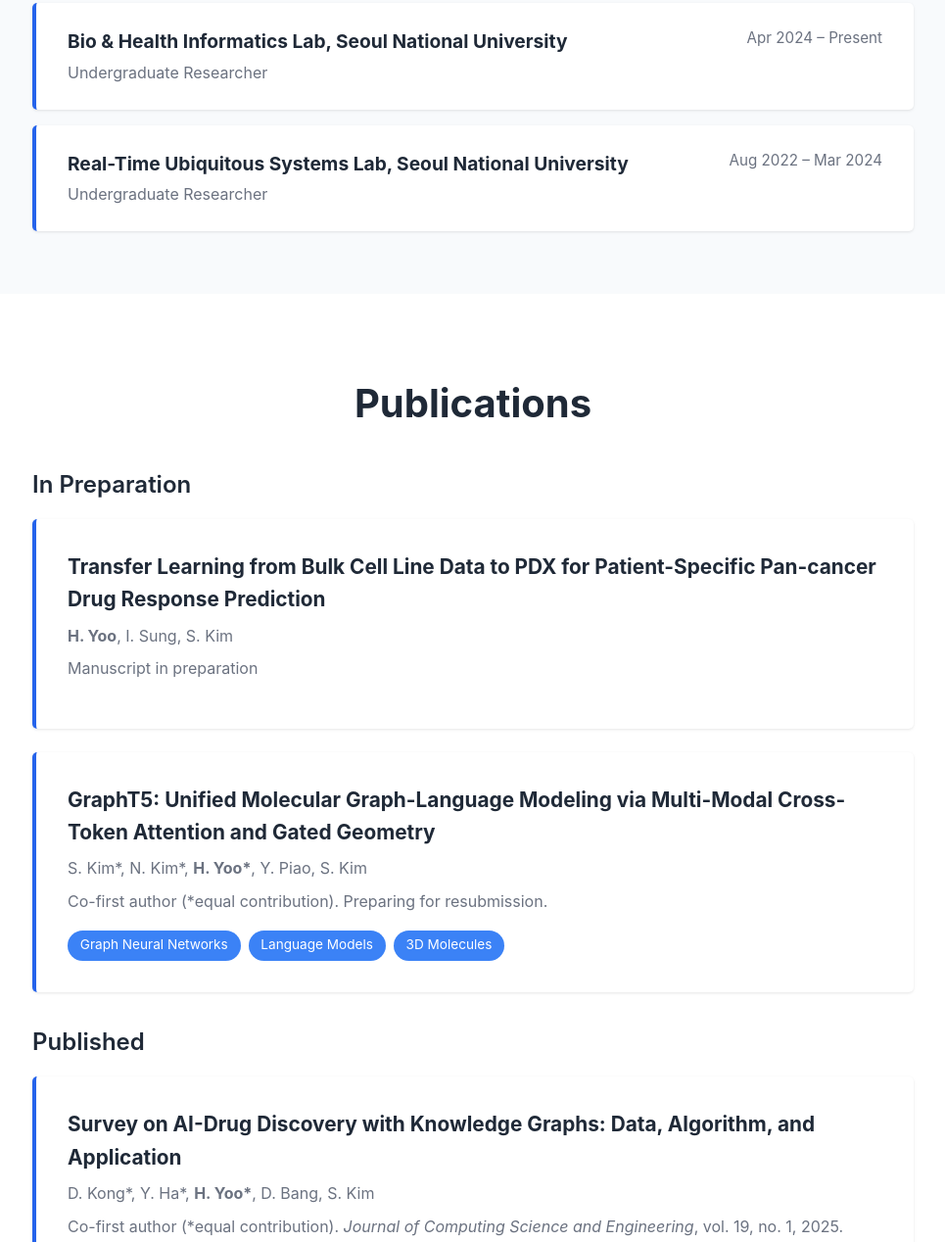
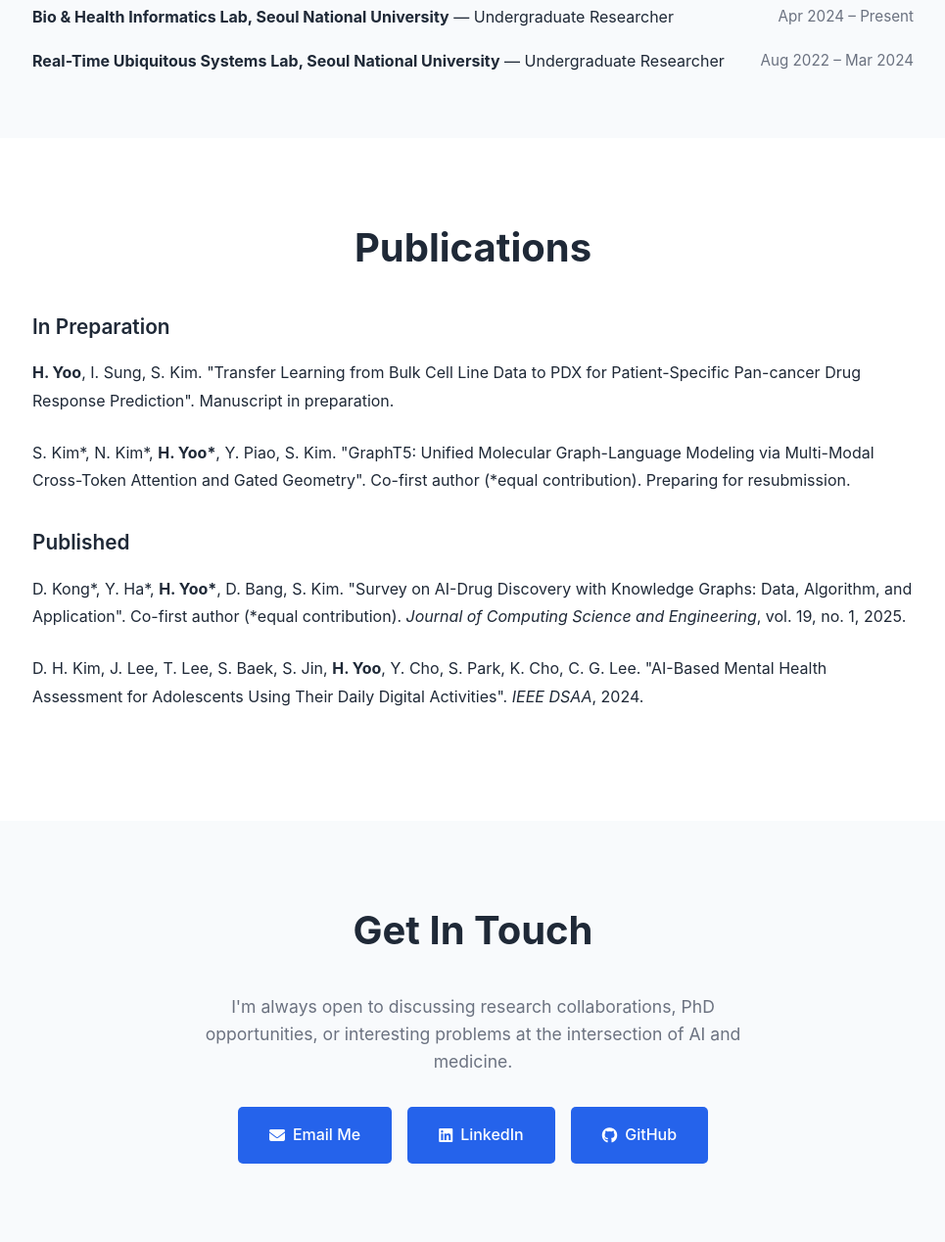
Before and after one commit to hanE111/hane111.github.io, a plain HTML site: page index.html in a window 1280 px wide. Shown: the part 1623-2891 px from the top of the page at 98% size, without its empty margins (157-1122 px from the left). Drawn offline with Linux system fonts and the light colour scheme.

Commit message:
no cards

```diff
--- a/index.html
+++ b/index.html
@@ -82,22 +82,12 @@
                 <h2>Research Experience</h2>
                 <div class="experience-list">
                     <div class="experience-item">
-                        <div class="experience-header">
-                            <div>
-                                <h3>Bio & Health Informatics Lab, Seoul National University</h3>
-                                <p class="position">Undergraduate Researcher</p>
-                            </div>
-                            <p class="date">Apr 2024 – Present</p>
-                        </div>
+                        <strong>Bio & Health Informatics Lab, Seoul National University</strong> — Undergraduate Researcher
+                        <span class="date">Apr 2024 – Present</span>
                     </div>
                     <div class="experience-item">
-                        <div class="experience-header">
-                            <div>
-                                <h3>Real-Time Ubiquitous Systems Lab, Seoul National University</h3>
-                                <p class="position">Undergraduate Researcher</p>
-                            </div>
-                            <p class="date">Aug 2022 – Mar 2024</p>
-                        </div>
+                        <strong>Real-Time Ubiquitous Systems Lab, Seoul National University</strong> — Undergraduate Researcher
+                        <span class="date">Aug 2022 – Mar 2024</span>
                     </div>
                 </div>
             </div>
@@ -111,43 +101,20 @@
                 <h3 class="pub-category">In Preparation</h3>
                 <div class="publication-list">
                     <div class="publication-item">
-                        <h3>Transfer Learning from Bulk Cell Line Data to PDX for Patient-Specific Pan-cancer Drug Response Prediction</h3>
-                        <p class="authors"><strong>H. Yoo</strong>, I. Sung, S. Kim</p>
-                        <p class="details">Manuscript in preparation</p>
+                        <strong>H. Yoo</strong>, I. Sung, S. Kim. "Transfer Learning from Bulk Cell Line Data to PDX for Patient-Specific Pan-cancer Drug Response Prediction". Manuscript in preparation.
                     </div>
                     <div class="publication-item">
-                        <h3>GraphT5: Unified Molecular Graph-Language Modeling via Multi-Modal Cross-Token Attention and Gated Geometry</h3>
-                        <p class="authors">S. Kim*, N. Kim*, <strong>H. Yoo*</strong>, Y. Piao, S. Kim</p>
-                        <p class="details">Co-first author (*equal contribution). Preparing for resubmission.</p>
-                        <div class="pub-tags">
-                            <span class="tag">Graph Neural Networks</span>
-                            <span class="tag">Language Models</span>
-                            <span class="tag">3D Molecules</span>
-                        </div>
+                        S. Kim*, N. Kim*, <strong>H. Yoo*</strong>, Y. Piao, S. Kim. "GraphT5: Unified Molecular Graph-Language Modeling via Multi-Modal Cross-Token Attention and Gated Geometry". Co-first author (*equal contribution). Preparing for resubmission.
                     </div>
                 </div>
 
                 <h3 class="pub-category">Published</h3>
                 <div class="publication-list">
                     <div class="publication-item">
-                        <h3>Survey on AI-Drug Discovery with Knowledge Graphs: Data, Algorithm, and Application</h3>
-                        <p class="authors">D. Kong*, Y. Ha*, <strong>H. Yoo*</strong>, D. Bang, S. Kim</p>
-                        <p class="details">Co-first author (*equal contribution). <em>Journal of Computing Science and Engineering</em>, vol. 19, no. 1, 2025.</p>
-                        <div class="pub-tags">
-                            <span class="tag">Knowledge Graphs</span>
-                            <span class="tag">Drug Discovery</span>
-                            <span class="tag">Survey Paper</span>
-                        </div>
+                        D. Kong*, Y. Ha*, <strong>H. Yoo*</strong>, D. Bang, S. Kim. "Survey on AI-Drug Discovery with Knowledge Graphs: Data, Algorithm, and Application". Co-first author (*equal contribution). <em>Journal of Computing Science and Engineering</em>, vol. 19, no. 1, 2025.
                     </div>
                     <div class="publication-item">
-                        <h3>AI-Based Mental Health Assessment for Adolescents Using Their Daily Digital Activities</h3>
-                        <p class="authors">D. H. Kim, J. Lee, T. Lee, S. Baek, S. Jin, <strong>H. Yoo</strong>, Y. Cho, S. Park, K. Cho, C. G. Lee</p>
-                        <p class="details"><em>IEEE DSAA</em>, 2024.</p>
-                        <div class="pub-tags">
-                            <span class="tag">Mental Health</span>
-                            <span class="tag">Behavioral AI</span>
-                            <span class="tag">Clinical Applications</span>
-                        </div>
+                        D. H. Kim, J. Lee, T. Lee, S. Baek, S. Jin, <strong>H. Yoo</strong>, Y. Cho, S. Park, K. Cho, C. G. Lee. "AI-Based Mental Health Assessment for Adolescents Using Their Daily Digital Activities". <em>IEEE DSAA</em>, 2024.
                     </div>
                 </div>
             </div>
--- a/style.css
+++ b/style.css
@@ -201,24 +201,6 @@ h2 {
 }
 
 /* Experience Section */
-.publication-list {
-    max-width: 900px;
-    margin: 0 auto;
-}
-
-.pub-category {
-    font-size: 1.5rem;
-    color: var(--text-dark);
-    margin: 2rem auto 1rem;
-    max-width: 900px;
-    text-align: left;
-    font-weight: 600;
-}
-
-.pub-category:first-of-type {
-    margin-top: 1rem;
-}
-
 /* Experience Section */
 .experience {
     padding: 3rem 0 !important;
@@ -230,80 +212,40 @@ h2 {
 }
 
 .experience-item {
-    background-color: var(--bg-white);
-    padding: 1.5rem 2rem;
     margin-bottom: 1rem;
-    border-radius: 5px;
-    border-left: 4px solid var(--primary-color);
-    box-shadow: var(--shadow);
+    color: var(--text-dark);
+    line-height: 1.8;
 }
 
-.experience-header {
-    display: flex;
-    justify-content: space-between;
-    align-items: flex-start;
-}
-
-.experience-header h3 {
-    font-size: 1.2rem;
-    color: var(--text-dark);
-    margin-bottom: 0.25rem;
-}
-
-.position {
+.experience-item .date {
+    float: right;
     color: var(--text-light);
-    margin: 0;
-    font-size: 1rem;
-}
-
-.date {
-    color: var(--text-light);
-    white-space: nowrap;
     font-size: 0.95rem;
 }
 
 /* Publications Section */
+.publication-list {
+    max-width: 900px;
+    margin: 0 auto 2rem;
+}
 
 .publication-item {
-    background-color: var(--bg-white);
-    padding: 2rem;
     margin-bottom: 1.5rem;
-    border-radius: 5px;
-    border-left: 4px solid var(--primary-color);
-    box-shadow: var(--shadow);
+    color: var(--text-dark);
+    line-height: 1.8;
 }
 
-.publication-item h3 {
+.pub-category {
     font-size: 1.3rem;
-    margin-bottom: 0.5rem;
     color: var(--text-dark);
+    margin: 2rem auto 1rem;
+    max-width: 900px;
     text-align: left;
+    font-weight: 600;
 }
 
-.authors {
-    font-size: 1rem;
-    color: var(--text-light);
-    margin-bottom: 0.5rem;
-}
-
-.details {
-    color: var(--text-light);
-    margin-bottom: 1rem;
-    line-height: 1.6;
-}
-
-.pub-tags {
-    display: flex;
-    flex-wrap: wrap;
-    gap: 0.5rem;
-}
-
-.tag {
-    background-color: var(--accent-color);
-    color: white;
-    padding: 0.3rem 0.8rem;
-    border-radius: 20px;
-    font-size: 0.85rem;
+.pub-category:first-of-type {
+    margin-top: 1rem;
 }
 
 /* Contact Section */
```
